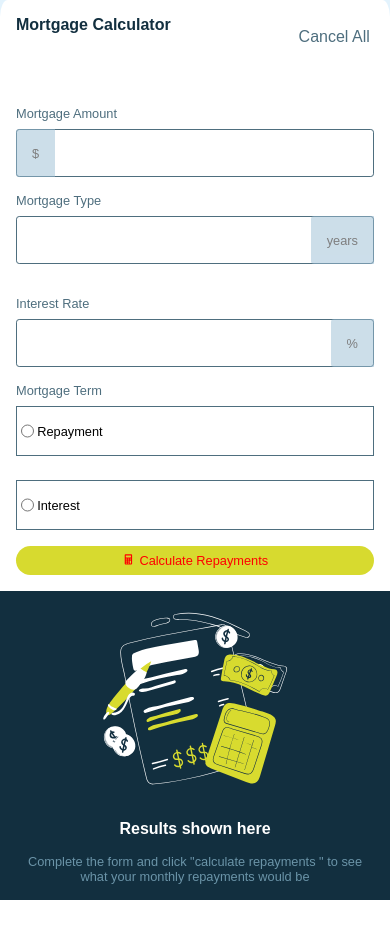
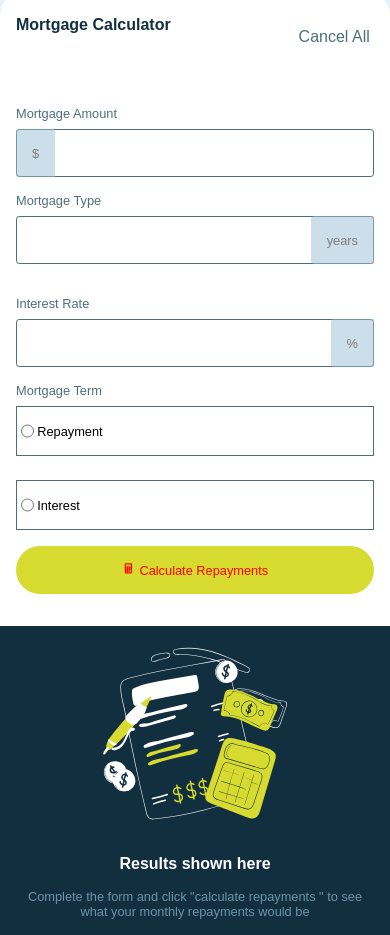
Before and after one commit to Oddisy/mortgage_repayment, a React (Vite) app: page / in a window 390 px wide. Before the commit the page ends 900 px from the top, so only its background shows below. Built offline with nearby package versions, Linux system fonts and the light colour scheme.

Commit message:
updated ui

```diff
--- a/src/css/button.css
+++ b/src/css/button.css
@@ -22,7 +22,7 @@
 	color: red;
 	font-size: var(--font-siz-small);
 	background-color: var(--lime);
-	border-radius: 1rem;
+	border-radius: 1.5rem;
 
 
 }
@@ -37,4 +37,7 @@
 	.form-submit--button>div {
 		width: 100%;
 	}
+		.form-submit--button>div {
+			padding: 1rem 0.7rem;
+		}
 }
--- a/src/css/form.css
+++ b/src/css/form.css
@@ -2,6 +2,7 @@ form {
 	display: flex;
 	flex-direction: column;
 	gap: 1rem;
+
 }
 .mortgage_amount-container {
 	width: 500px;
@@ -79,7 +80,9 @@ form {
 }
 @media screen and (max-width: 430px) {
 
-
+form {
+		padding-bottom: 1rem;
+	}
 	.mortgage-duration--container.second-container>div:first-child {
 
 		margin-bottom: 2rem;
--- a/src/css/right_container.css
+++ b/src/css/right_container.css
@@ -23,7 +23,7 @@
 }
 
 .illustration-img {
-	width: 50%;
+	width: 35%;
 	object-fit: cover;
 }
 
@@ -118,7 +118,9 @@
 		border-radius: 0px;
 
 	}
-																																																																																																																																.right_container-child {
+																																																																																																																																																																																																																																																												}
+
+																																																																																																																																																																																																																																																												.right_container-child {
 																																																																																																																																	gap: 1rem;
 																																																																																																																																}
 
```
